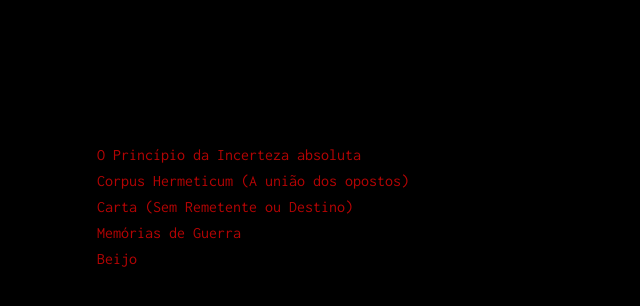
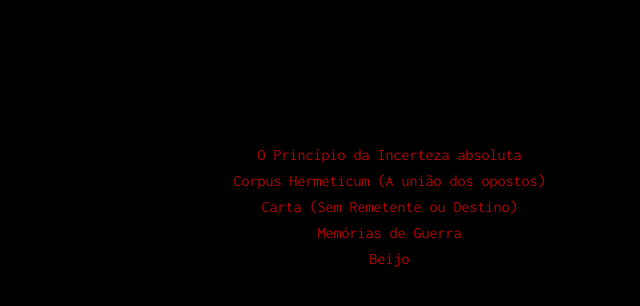
Before and after one commit to sorathpanzer/sorathpanzer.github.io, a Jekyll site: the page built from index.html, in a window 1280 px wide. Shown: the top 306 px of the page, without its empty margins (253-893 px from the left). Built offline with Jekyll 4.4.1, drawn with Linux system fonts in a browser that asks for light colours.

Commit message:
Update main.scss

```diff
--- a/assets/css/main.scss
+++ b/assets/css/main.scss
@@ -76,6 +76,7 @@ a {
 ul {
     list-style: none;
     li {
+        text-align: center;
         padding: 5px;
         padding-left: 10px;
         @media screen and (max-width: $br) {
@@ -95,6 +96,7 @@ a::selection{
 }
 
 .wrapper {
+    background: #000000;
     max-width: 600px;
     margin: auto;
     padding: 60px 30px 60px 30px;
```
